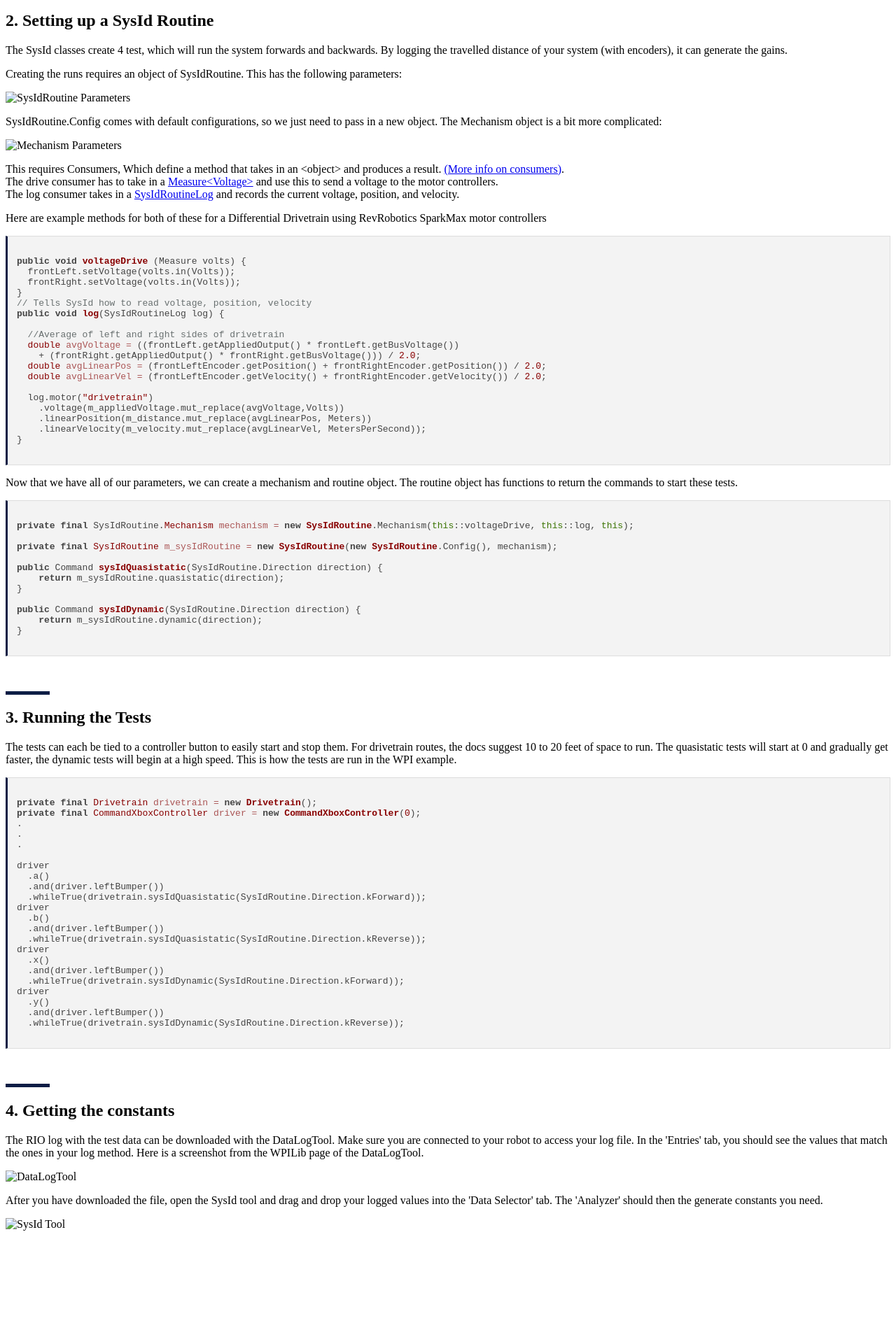
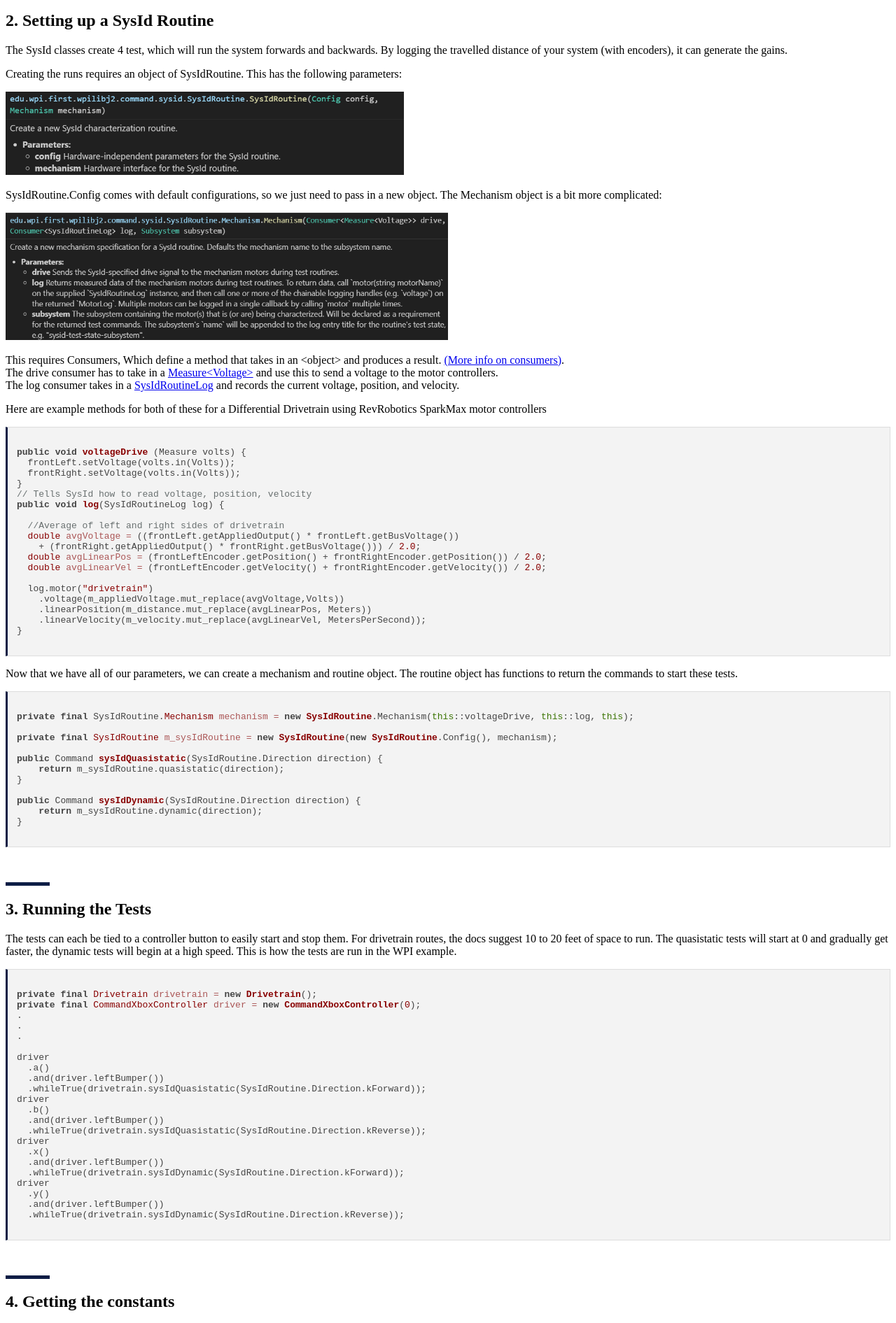
Before and after one commit to Falcons/docs, a plain HTML site: page programming/wpilib/characterization.html in a window 1280 px wide. Shown: the part 460-2351 px from the top of the page at 70% size. Before the commit the page ends 2227 px from the top, so only its background shows below. Drawn offline with Linux system fonts and the light colour scheme; the site is published under a folder, as on GitHub Pages, so addresses that start at the root find nothing.

Commit message:
Fix some image urls

```diff
--- a/programming/wpilib/characterization.html
+++ b/programming/wpilib/characterization.html
@@ -46,12 +46,12 @@
         <p>
             Creating the runs requires an object of SysIdRoutine. This has the following parameters:
         </p>
-        <img src="/programming/images/wpilib/sysid/sysidroutineparameters.png" width="45%" alt="SysIdRoutine Parameters">
+        <img src="../images/wpilib/sysid/sysidroutineparameters.png" width="45%" alt="SysIdRoutine Parameters">
         <p>
             SysIdRoutine.Config comes with default configurations, so we just need to pass in a new object.
             The Mechanism object is a bit more complicated:
         </p>
-        <img src="/programming/images/wpilib/sysid/mechanismparameters.png" width="50%" alt="Mechanism Parameters">
+        <img src="../images/wpilib/sysid/mechanismparameters.png" width="50%" alt="Mechanism Parameters">
         <p>
             This requires Consumers, Which define a method that takes in an &ltobject&gt and produces a result. <a href="https://www.geeksforgeeks.org/java-8-consumer-interface-in-java-with-examples/">(More info on consumers)</a>. <br>
             The drive consumer has to take in a <a href="https://docs.wpilib.org/en/stable/docs/software/basic-programming/java-units.html">Measure&ltVoltage&gt</a> and use this to send a voltage to the motor controllers. <br>
@@ -144,12 +144,12 @@ driver
             In the 'Entries' tab, you should see the values that match the ones in your log method.
             Here is a screenshot from the WPILib page of the DataLogTool.
         </p>
-        <img src="/programming/images/wpilib/sysid/datalogtool.webp" width="50%" alt="DataLogTool">
+        <img src="../images/wpilib/sysid/datalogtool.webp" width="50%" alt="DataLogTool">
         <p>
             After you have downloaded the file, open the SysId tool and drag and drop your logged values into the 'Data Selector' tab.
             The 'Analyzer' should then the generate constants you need.
         </p>
-        <img src="/programming/images/wpilib/sysid/sysidtool.webp" width="50%" alt="SysId Tool">
+        <img src="../images/wpilib/sysid/sysidtool.webp" width="50%" alt="SysId Tool">
     </div>
 </body>
 </html>
```
Also changed, not shown: programming/pathplanning/howitworks.html (+3 -3 lines), programming/wpilib/index.html (+1 -1 lines).
